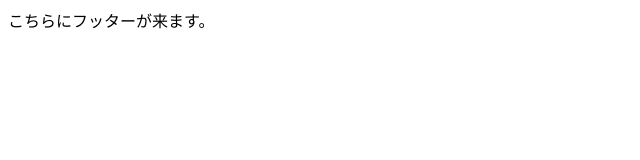
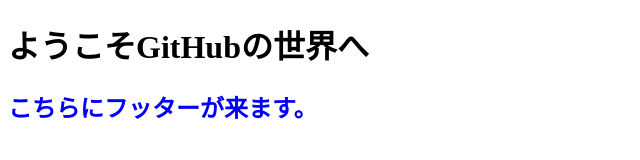
Before and after one commit to nishino-ta/2nd-test, a plain HTML site: page index.html in a window 1280 px wide. Shown: the whole page, without its empty margins (0-640 px from the left). Drawn offline with Linux system fonts and the light colour scheme.

Commit message:
色を青に変更しました

```diff
--- a/index.html
+++ b/index.html
@@ -4,8 +4,10 @@
   <meta charset="UTF-8">
   <meta name="viewport" content="width=device-width, initial-scale=1.0">
   <title>Document</title>
+  <link rel="stylesheet" href="stylesheet.css">
 </head>
 <body>
-  <footer>こちらにフッターが来ます。</footer>
+  <header><h1>ようこそGitHubの世界へ</h1></header>
+  <footer><h2>こちらにフッターが来ます。</h2></footer>
 </body>
 </html>
--- /dev/null
+++ b/stylesheet.css
@@ -0,0 +1,3 @@
+h2{
+  color: blue;
+}
```
